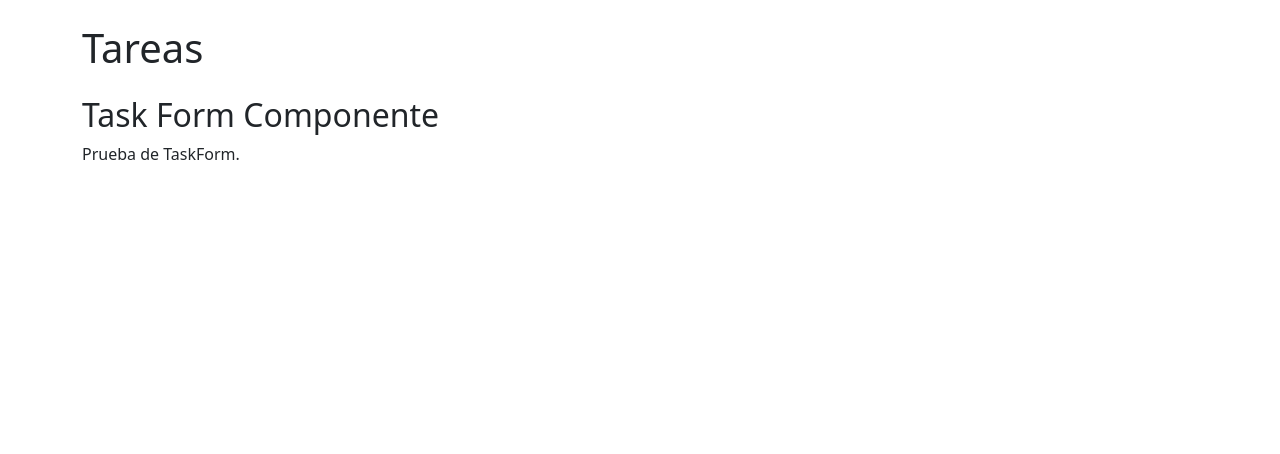
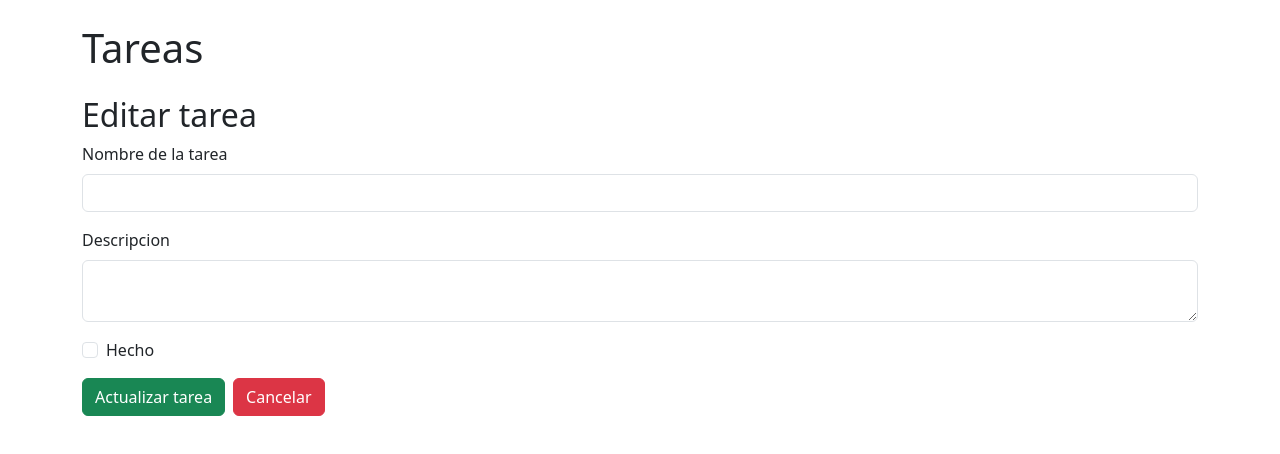
Before and after one commit to belenmr/tasks-app-react, a React (Vite) app: page /tasks/1/edit in a window 1280 px wide. Shown: the top 454 px of the page. Built offline with nearby package versions, Linux system fonts and the light colour scheme; no server answers.

Commit message:
Se agregan funcionalidades editar y crear tarea

```diff
--- a/src/components/TaskForm.tsx
+++ b/src/components/TaskForm.tsx
@@ -1,15 +1,89 @@
-import { useEffect } from 'react';
+import { useEffect, useState } from 'react';
+import { createTask, getTasks, updateTask } from '../services/taskService';
+import { useNavigate, useParams } from 'react-router-dom';
 
 export default function TaskForm() {
+    const [title, setTitle] = useState('');
+    const [description, setDescription] = useState('');
+    const [completed, setCompleted] = useState(false);
+    const navigate = useNavigate();
+    const { id } = useParams();
 
     useEffect(() => {
-        console.log('TaskForm');
-    }, []);
+        if (id) {
+            loadTask(id);
+        }
+    }, [id]);
+
+    const loadTask = async (taskId: string) => {
+        const tasks = await getTasks();
+        const task = tasks.find((t) => t.id === taskId);
+        if (task) {
+            setTitle(task.title);
+            setDescription(task.description);
+            setCompleted(task.completed);
+        }
+    };
+
+    const handleSubmit = async (e: React.FormEvent) => {
+        e.preventDefault();
+
+        const taskData = { title, description, completed };
+
+        if (id) {
+            await updateTask(id, taskData);
+        } else {
+            await createTask(taskData);
+        }
+
+        navigate('/');
+    };
 
     return (
         <div>
-        <h2>Task Form Componente</h2>
-        <p>Prueba de TaskForm.</p>
+            <h2>{id ? 'Editar tarea' : 'Nueva tarea'}</h2>
+            <form onSubmit={handleSubmit}>
+                <div className="mb-3">
+                    <label className="form-label">Nombre de la tarea</label>
+                    <input
+                        type="text"
+                        className="form-control"
+                        value={title}
+                        onChange={(e) => setTitle(e.target.value)}
+                        required
+                    />
+                </div>
+
+                <div className="mb-3">
+                    <label className="form-label">Descripcion</label>
+                    <textarea
+                        className="form-control"
+                        value={description}
+                        onChange={(e) => setDescription(e.target.value)}
+                        required
+                    ></textarea>
+                </div>
+
+                <div className="form-check mb-3">
+                    <input
+                        type="checkbox"
+                        className="form-check-input"
+                        checked={completed}
+                        onChange={(e) => setCompleted(e.target.checked)}
+                        id="completedCheck"
+                    />
+                    <label className="form-check-label" htmlFor="completedCheck">
+                        Hecho
+                    </label>
+                </div>
+
+                <button className="btn btn-success" type="submit">
+                    {id ? 'Actualizar tarea' : 'Crear tarea'}
+                </button>
+                <button type="button" className="btn btn-danger ms-2" onClick={() => navigate('/')}>
+                    Cancelar
+                </button>
+            </form>
         </div>
     );
 }
--- a/src/components/TaskItem.tsx
+++ b/src/components/TaskItem.tsx
@@ -1,12 +1,7 @@
-import { useEffect } from 'react';
 import type { TaskItemProps } from '../types/TaskItemProps';
 import { Link } from 'react-router-dom';
 
 export default function TaskItem({ task, onDelete }: TaskItemProps) {
-
-    useEffect(() => {
-        //console.log('TaskItem');
-    }, []);
 
     return (
         <li className="list-group-item">
@@ -17,7 +12,7 @@ export default function TaskItem({ task, onDelete }: TaskItemProps) {
                 <span className={`badge ${task.completed ? 'bg-success' : 'bg-secondary'} me-2`}>
                 {task.completed ? 'Hecho' : 'Pendiente'}
                 </span>
-                <Link to={`/tasks/${task.id}/edit`} className="btn btn-sm btn-secondary me-2">
+                <Link to={`/tasks/${task.id}/edit`} className="btn btn-sm btn-dark me-2">
                 Editar
                 </Link>
                 <button onClick={() => onDelete(task.id)} className="btn btn-sm btn-danger">
```
